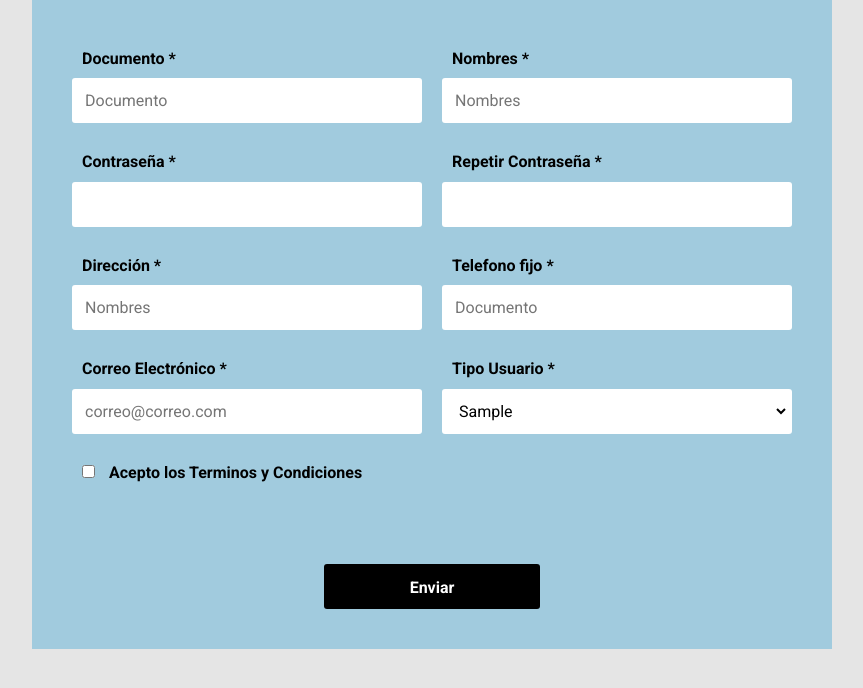
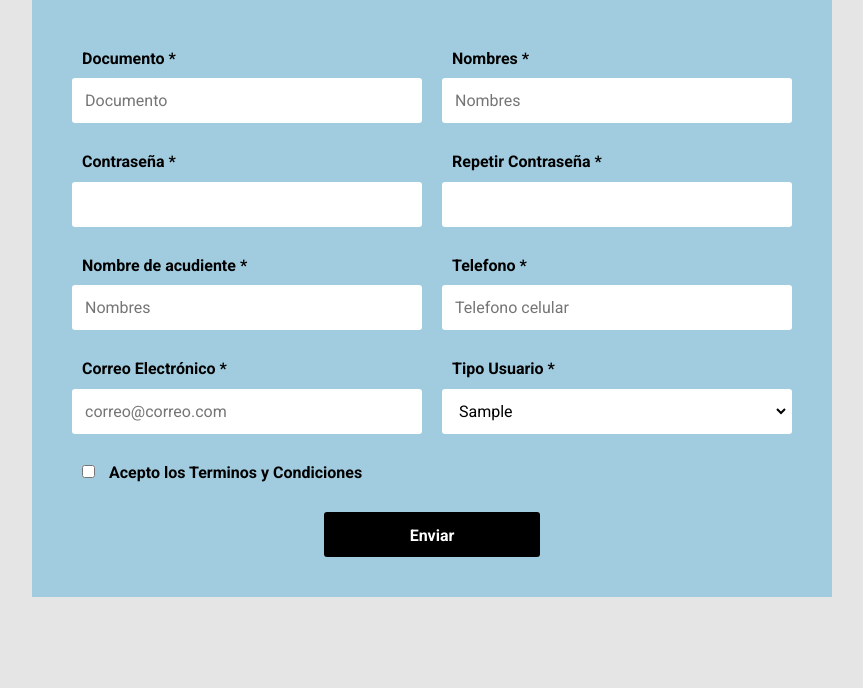
Before and after one commit to esquivel7809/java_exercise, a PHP site: page /crear_usu.php in a window 1280 px wide. Shown: the top 688 px of the page, without its empty margins (208-1071 px from the left). Run offline with PHP 8.4, Linux system fonts and the light colour scheme; tables that the repository leaves empty or names only in its code hold one stand-in row (values such as "Sample post"); some libraries are stand-ins or nearby versions.

Commit message:
formulario con css ya valida correctamente y envia los datos

```diff
--- a/crear_usu.php
+++ b/crear_usu.php
@@ -40,7 +40,7 @@
 
                 <div class="formulario__grupo-input" id="grupo__nombre">
                     <label for="nombre" class="formulario__label">Nombres *</label>
-                        <div class="">
+                        <div class="formulario__grupo-input">
                             <input type="text" class="formulario__input" onkeyup="mayus(this);" name="nombre" id="nombre" placeholder="Nombres">
                             <i class="formulario__validacion-estado fas fa-times-circle"></i>
                         </div>
@@ -49,7 +49,7 @@
                 </div>
 
                 <!-- Grupo: Contraseña -->
-                <div class="formulario__grupo-input">
+                <div class="formulario_grupo" id="grupo__password">
                     <label for="password" class="formulario__label">Contraseña *</label>
                     <div class="formulario__grupo-input">
                         <input  onkeyup="minus(this);" type="password" class="formulario__input" name="password" id="password">
@@ -61,30 +61,34 @@
                 <!-- Grupo: Contraseña 2 -->
                 <div class="formulario__grupo-input" id="grupo__password2">
                     <label for="password2" class="formulario__label">Repetir Contraseña *</label>
+                    <div class="formulario__grupo-input">
                         <input type="password" class="formulario__input " name="password2" id="password2">
                         <i class="formulario__validacion-estado fas fa-times-circle"></i>
                     </div>
                     <p class="formulario__input-error">Ambas contraseñas deben ser iguales.</p>
-                </div>
+               </div>
 
-                <div class="formulario__grupo-input" id="grupo__nombre">
-                    <label for="nombre" class="formulario__label">Dirección *</label>
-                        <div class="">
-                            <input type="text" class="formulario__input" onkeyup="mayus(this);" name="nombre" id="nombre" placeholder="Nombres">
+
+               <!--div para agregar los dos campos correspondientes-->
+
+               <div class="formulario__grupo-input" id="grupo__nombre_acu">
+                    <label for="nombre_acu" class="formulario__label">Nombre de acudiente *</label>
+                        <div class="formulario__grupo-input">
+                            <input type="text" class="formulario__input" onkeyup="mayus(this);" name="nombre_acu" id="nombre_acu" placeholder="Nombres">
                             <i class="formulario__validacion-estado fas fa-times-circle"></i>
                         </div>
                         <p class="formulario__input-error">
-                            El usuario tiene que ser de 12 a 40 dígitos y solo puede contener letras</p>
+                            El usuario tiene que ser de 12 a 30 y solo puede contener letras</p>
                 </div>
 
-                <div class="formulario__grupo-input" id="grupo__usuario">
-                    <label for="usuario" class="formulario__label">Telefono fijo *</label>
+               <div class="formulario__grupo-input" id="grupo__tel_cel">
+                    <label for="tel_cel" class="formulario__label">Telefono *</label>
                         <div class="formulario__grupo-input">
-                            <input type="text" class="formulario__input" name="usuario" id="usuario" placeholder="Documento">
+                            <input type="text" class="formulario__input" name="tel_cel" id="tel_cel" placeholder="Telefono celular">
                             <i class="formulario__validacion-estado fas fa-times-circle"></i>
                         </div>
                         <p class="formulario__input-error">
-                            El documento tiene que ser de 6 a 11 dígitos y solo puede contener numeros.</p>
+                            El documento tiene que ser de 10 y solo puede contener numeros.</p>
                 </div>
 
                 <!-- Grupo: Correo Electronico -->
@@ -117,7 +121,7 @@
 
 
                 <!-- Grupo: Terminos y Condiciones -->
-			<div class="formulario__grupo-terminos" id="grupo__terminos">
+			<div class="formulario__grupo-iput" id="grupo__terminos">
 				<label class="formulario__label">
 					<input class="formulario__checkbox" type="checkbox" name="terminos" id="terminos">
 					Acepto los Terminos y Condiciones
@@ -132,7 +136,7 @@
 
             <div class="formulario__grupo-btn-enviar">
                 <button type="submit" class="formulario__btn" name="save" value="guardar" >Enviar</button>
-                <p class="formulario__mensaje" id="formulario__mensaje-exito">Formulario enviado exitosamente!</p>
+                <p class="formulario__mensaje-exito" id="formulario__mensaje-exito">Formulario enviado exitosamente!</p>
             </div>
 
 
--- a/js/formulario.js
+++ b/js/formulario.js
@@ -5,7 +5,9 @@ const expresiones = {
 	usuario: /^\d{7,11}$/,
 	nombre: /^[a-zA-ZÀ-ÿ\s]{15,40}$/,
 	password: /^.{8,12}$/,
-	correo: /^[a-zA-Z0-9_.+-]+@[a-zA-Z0-9-]+\.[a-zA-Z0-9-.]+$/
+	correo: /^[a-zA-Z0-9_.+-]+@[a-zA-Z0-9-]+\.[a-zA-Z0-9-.]+$/,
+	nombre_acu: /^[a-zA-ZÀ-ÿ\s]{15,30}$/,
+	tel_cel: /^\d{10,}$/
 	// telefono: /^\d{7,14}$/
 
 }
@@ -14,7 +16,9 @@ const campos = {
 	usuario: false,
 	nombre: false,
 	password: false,
-	correo: false
+	correo: false,
+	nombre_acu: false,
+	tel_cel: false
 	// telefono: false
 
 }
@@ -36,6 +40,12 @@ const validarFormulario = (e) => {
 		break;
 		case "correo":
 			validarCampo(expresiones.correo, e.target, 'correo');
+		break;
+		case "nombre_acu":
+			validarCampo(expresiones.nombre_acu, e.target, 'nombre_acu');
+		break;
+		case "tel_cel":
+			validarCampo(expresiones.tel_cel, e.target, 'tel_cel');
 		break;
 		// case "telefono":
 		// 	validarCampo(expresiones.telefono, e.target, 'telefono');
@@ -95,12 +105,14 @@ formulario.addEventListener('submit', (e) => {
 		var pas = document.getElementById('password').value;
 		var email = document.getElementById('correo').value;
 		var tip_usu = document.getElementById('id_tip_use').value;
+		var nombre_acu = document.getElementById('nombre_acu').value;
+		var tel_cel = document.getElementById('tel_cel').value;
 
 	const terminos = document.getElementById('terminos');
-	if(campos.usuario && campos.nombre && campos.password && campos.correo  && terminos.checked ){
+	if(campos.usuario && campos.nombre && campos.password && campos.correo && campos.nombre_acu && terminos.checked ){
 		formulario.reset();
-		console.log(doc);console.log(nom);console.log(pas);console.log(email);console.log(tip_usu);
-		$.post ("registro.php?cod=datos",{doc: doc, nom: nom, pas: pas, email: email, tip_usu: tip_usu}, function(document){$("#mensaje").html(document);
+		console.log(doc);console.log(nom);console.log(pas);console.log(email);console.log(tip_usu);console.log(nombre_acu);
+		$.post ("registro.php?cod=datos",{doc: doc, nom: nom, pas: pas, email: email, tip_usu: tip_usu, nombre_acu: nombre_acu, tel_cel: tel_cel}, function(document){$("#mensaje").html(document);
 
 		}),
 
```
